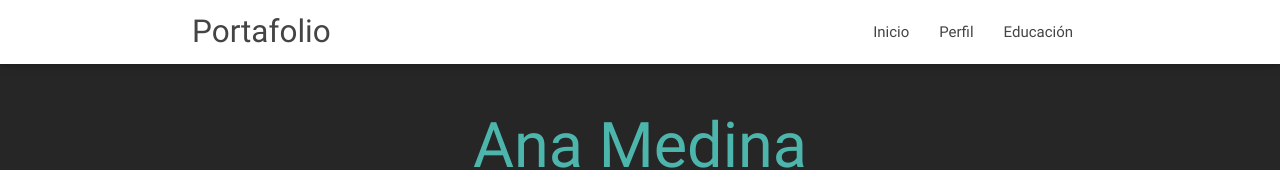
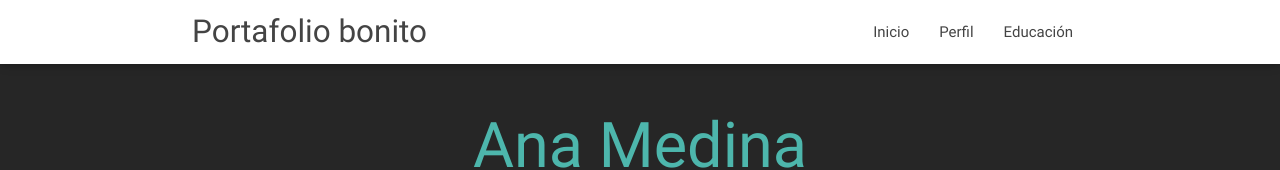
Before and after one commit to Chrysthoper/portafolio_annmedina, a website: page index.html in a window 1280 px wide. Shown: the top 170 px of the page. Drawn offline with nearby package versions, Linux system fonts and the light colour scheme.

Commit message:
Cambio prueba

```diff
--- a/index.html
+++ b/index.html
@@ -17,7 +17,7 @@
 <body>
   <nav class="white" role="navigation">
     <div class="nav-wrapper container">
-      <a href="#" class="brand-logo">Portafolio</a>
+      <a href="#" class="brand-logo">Portafolio bonito</a>
       <ul id="nav-mobile" class="right hide-on-med-and-down">
         <li><a href="#">Inicio</a></li>
         <li><a href="#">Perfil</a></li>
```
